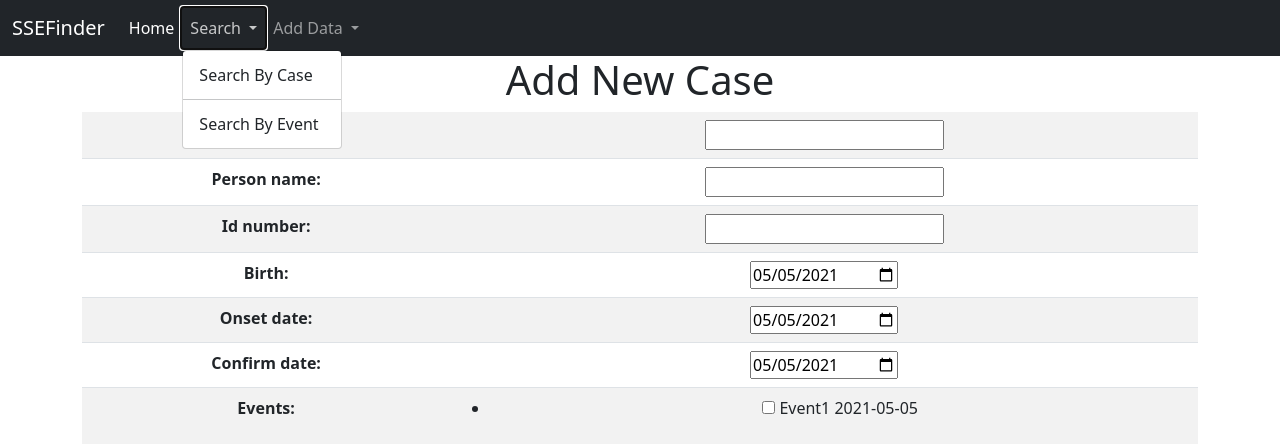
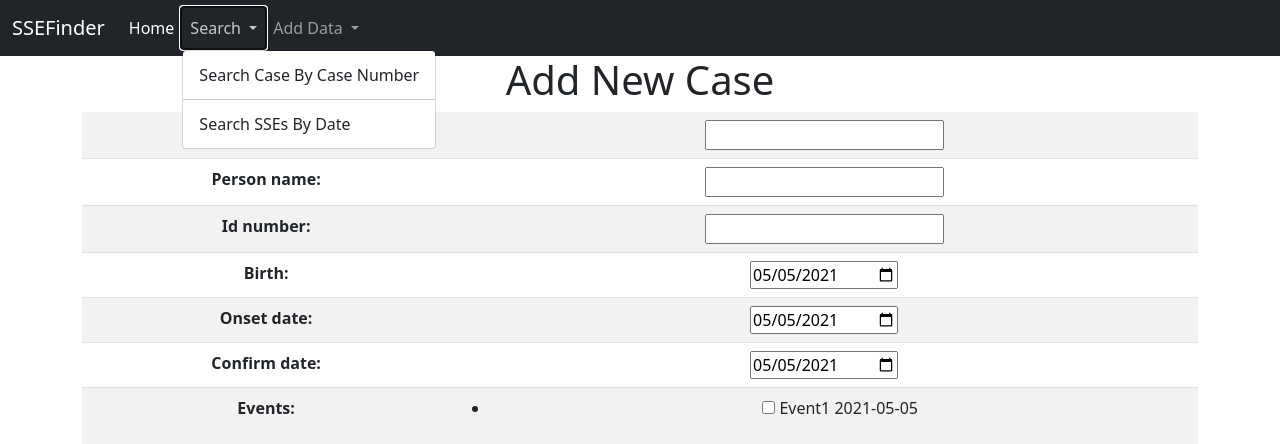
Before and after one commit to allcody/SSEFinderP, a Django app: page /caseForm in a window 1280 px wide, after a click on "Search". Shown: the top 444 px of the page. Run offline with Django 3.2, Linux system fonts and the light colour scheme; data comes from the database, SQL or seed files in the repository; parts of the project's set-up code (start-up, migrations or seed data) failed here and were passed over; some libraries are stand-ins or nearby versions.

Commit message:
Update base.html

```diff
--- a/templates/base.html
+++ b/templates/base.html
@@ -31,9 +31,9 @@
                   Search
                 </a>
                 <ul class="dropdown-menu" aria-labelledby="navbarDropdown">
-                  <li><a class="dropdown-item" href="{% url 'search_by_case' %}">Search By Case</a></li>
+                  <li><a class="dropdown-item" href="{% url 'search_by_case' %}">Search Case By Case Number</a></li>
                   <li><hr class="dropdown-divider"></li>
-                  <li><a class="dropdown-item" href="{% url 'search_by_date' %}">Search By Event</a></li>
+                  <li><a class="dropdown-item" href="{% url 'search_by_date' %}">Search SSEs By Date</a></li>
                 </ul>
               </li>
               <li class="nav-item dropdown">
```
